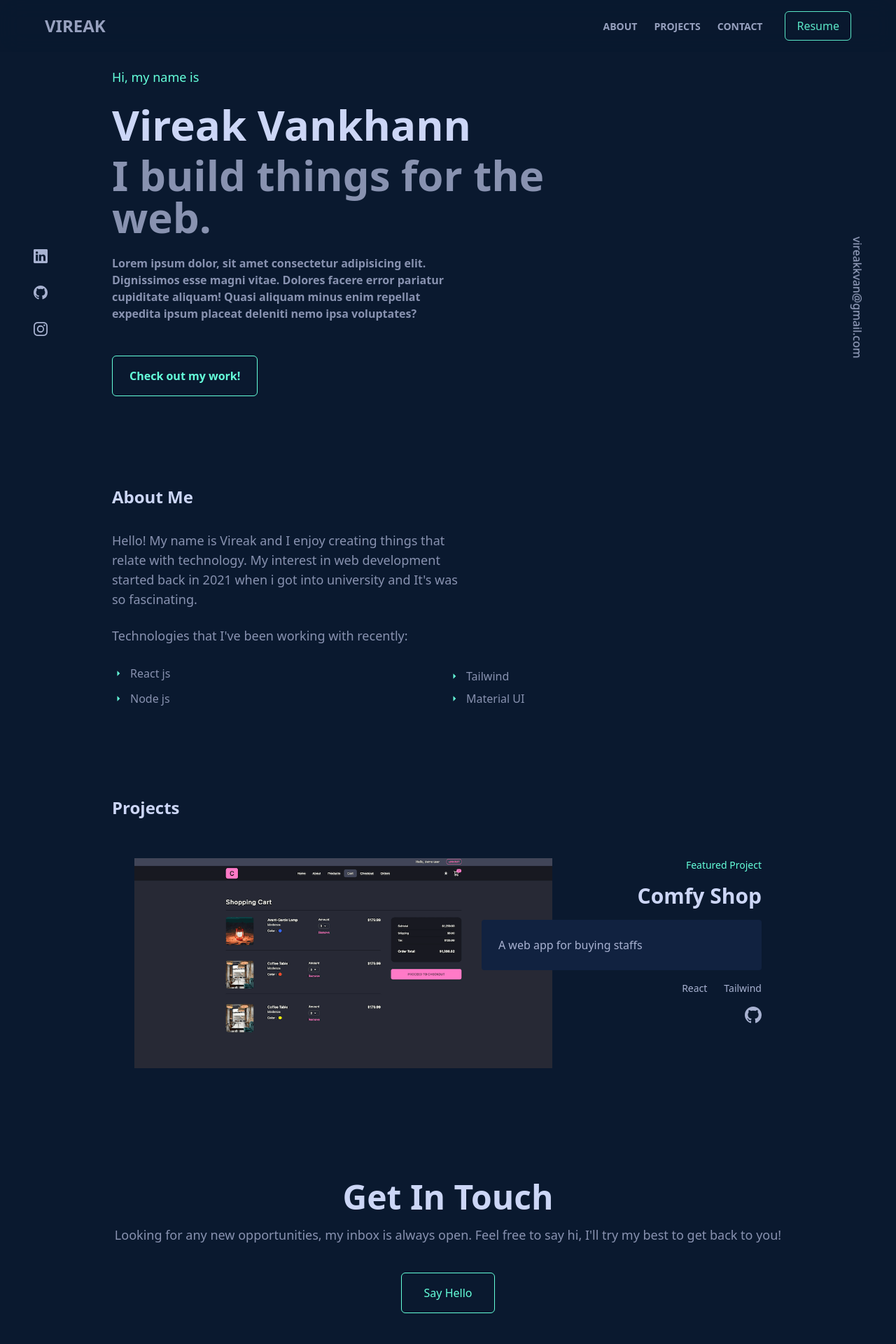
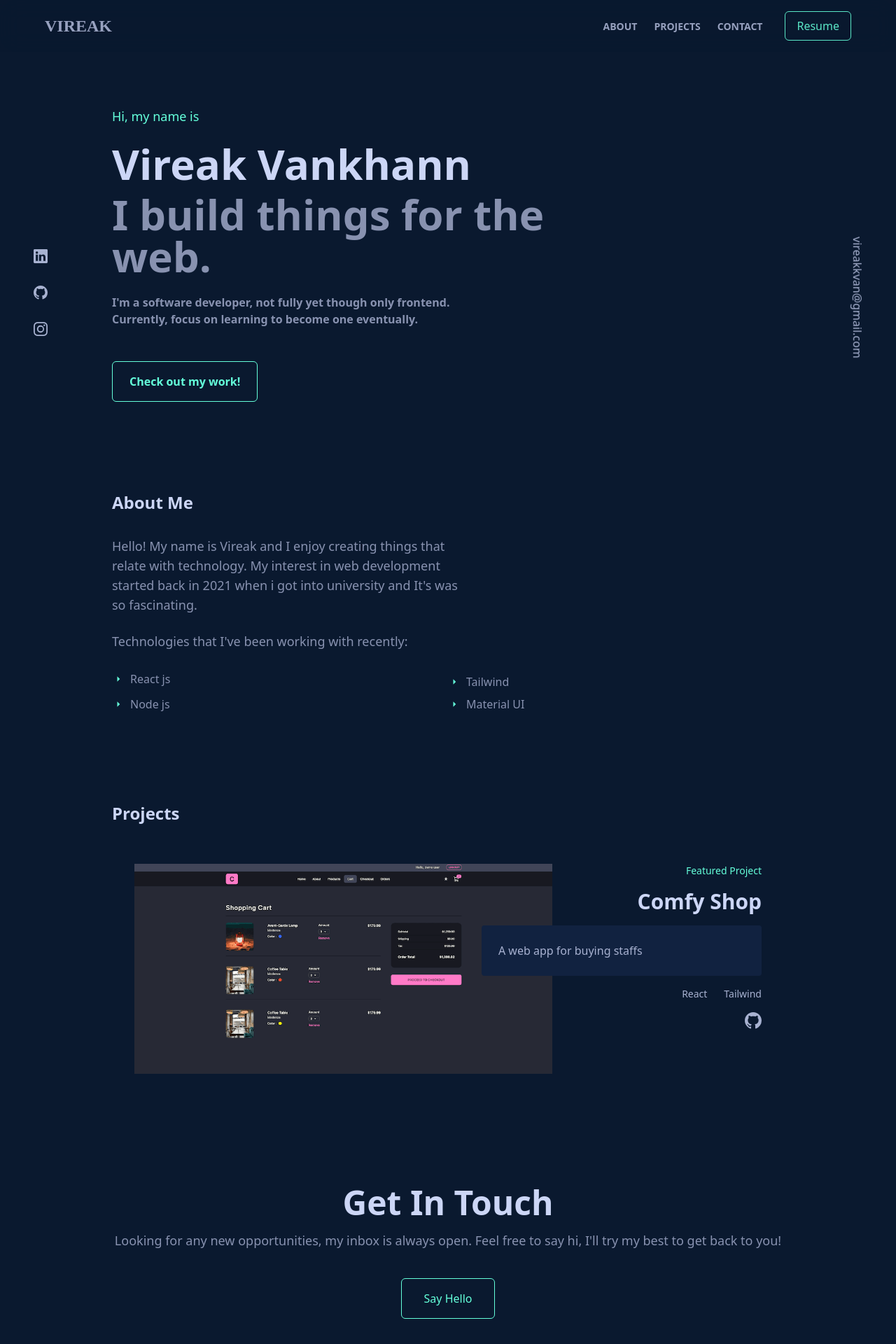
Before and after one commit to reakTITO/portfolio, a React (Vite) app: page / in a window 1280 px wide. Shown: the top 1920 px of the page at 70% size. Built offline with nearby package versions, Linux system fonts and the light colour scheme.

Commit message:
change font and add texts

```diff
--- a/src/components/Contact.jsx
+++ b/src/components/Contact.jsx
@@ -40,7 +40,7 @@ const Contact = () => {
           initial="hidden"
           animate="visible"
         >
-          Say Hello
+          <a href="mailto:vireakkvan@gmail.com">Say Hello</a>
         </motion.button>
       </div>
     </div>
--- a/src/components/Footer.jsx
+++ b/src/components/Footer.jsx
@@ -17,7 +17,7 @@ const Footer = () => {
             </li>
           ))}
         </ul>
-        <p className="text-sm tracking-widest">Vireak VanKhann</p>
+        <p className="text-sm tracking-widest logo">Vireak VanKhann</p>
       </div>
     </div>
   );
--- a/src/components/Hero.jsx
+++ b/src/components/Hero.jsx
@@ -25,6 +25,7 @@ const Hero = () => {
       initial={{ opacity: 0 }}
       animate={{ opacity: 1 }}
       transition={{ delay: 0.25, duration: 3 }}
+      className="mt-14"
     >
       <p className="text-lg text-green">Hi, my name is</p>
       <div className="mt-6 space-y-3">
@@ -37,10 +38,8 @@ const Hero = () => {
       </div>
 
       <p className="mt-6 max-w-[500px] text-slate font-semibold">
-        Lorem ipsum dolor, sit amet consectetur adipisicing elit. Dignissimos
-        esse magni vitae. Dolores facere error pariatur cupiditate aliquam!
-        Quasi aliquam minus enim repellat expedita ipsum placeat deleniti nemo
-        ipsa voluptates?
+        I'm a software developer, not fully yet though only frontend. Currently,
+        focus on learning to become one eventually.
       </p>
 
       <motion.button
--- a/src/components/Navbar.jsx
+++ b/src/components/Navbar.jsx
@@ -35,12 +35,12 @@ const Navbar = () => {
 
   return (
     <nav
-      className="w-full bg-navy py-4 fixed transition-all duration-300 backdrop-blur-lg opacity-90"
+      className="w-full bg-navy py-4 fixed z-20 transition-all duration-300 backdrop-blur-lg opacity-90"
       style={{ top: navbarTop }}
     >
       <div className="flex justify-between items-center px-6 md:px-12 xl:px-16">
         <motion.h2
-          className="uppercase font-bold text-2xl"
+          className="uppercase font-bold text-2xl logo"
           initial={{ y: -200 }}
           animate={{ y: 0 }}
           whileHover={{ color: "#64ffda" }}
--- a/src/components/ProjectCard.jsx
+++ b/src/components/ProjectCard.jsx
@@ -44,7 +44,7 @@ const ProjectCard = ({ name, img, des, techs, urls }) => {
       <a href={urls[0]?.url} className="md:hidden" target="_blank">
         <div className="relative">
           <img src={img} alt={name} className="object-cover h-[300px]" />
-          <div className="absolute top-0 left-0 w-full h-full z-10 bg-gray-950 px-9 py-12 opacity-80 hover:shadow-lg flex flex-col space-y-4 text-lightestSlate">
+          <div className="absolute top-0 left-0 w-full h-full z-10 bg-gray-950 px-9 py-12 opacity-90 hover:shadow-lg flex flex-col space-y-4 text-lightestSlate">
             <p className="text-sm text-green">Featured Project</p>
             <a href={urls[0]?.url}>
               <h2 className="text-3xl font-bold  hover:text-green">{name}</h2>
--- a/src/index.css
+++ b/src/index.css
@@ -27,10 +27,16 @@
 
 @layer components {
   .container {
-    @apply max-w-6xl lg:mx-auto px-12 md:px-24 py-24;
+    @apply max-w-6xl lg:mx-auto px-12 md:px-24 pt-24 pb-4;
   }
 
   .button {
     @apply border border-green text-green px-4 py-2 rounded-md;
   }
 }
+
+@layer utilities {
+  .logo {
+    font-family: "Alex Brush", cursive;
+  }
+}
--- a/tailwind.config.js
+++ b/tailwind.config.js
@@ -19,6 +19,9 @@ export default {
         blue: "#57cbff",
         pink: "#f57dff",
       },
+      fontFamily: {
+        alex: "Alex Brush",
+      },
     },
   },
   plugins: [],
```
